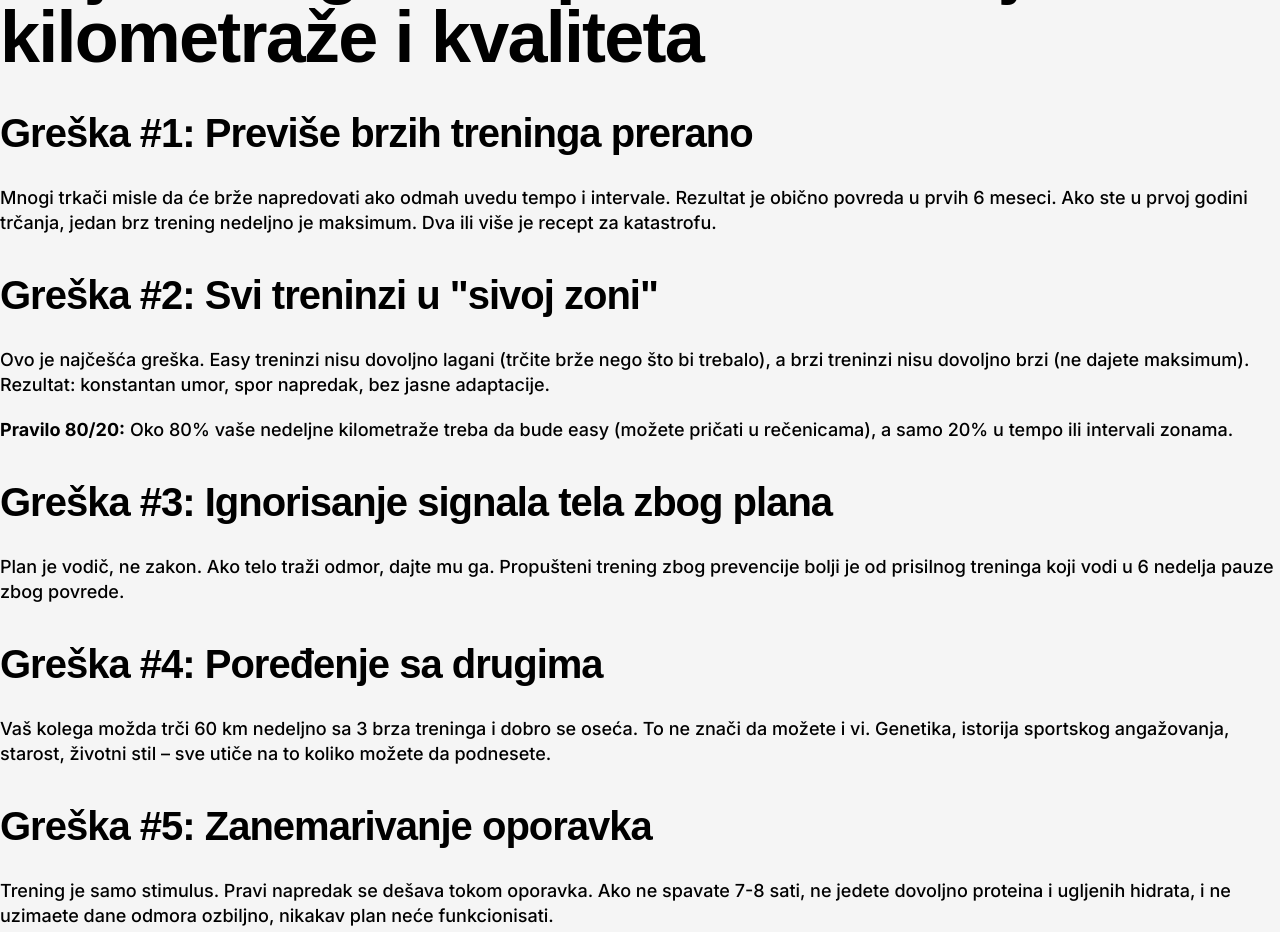
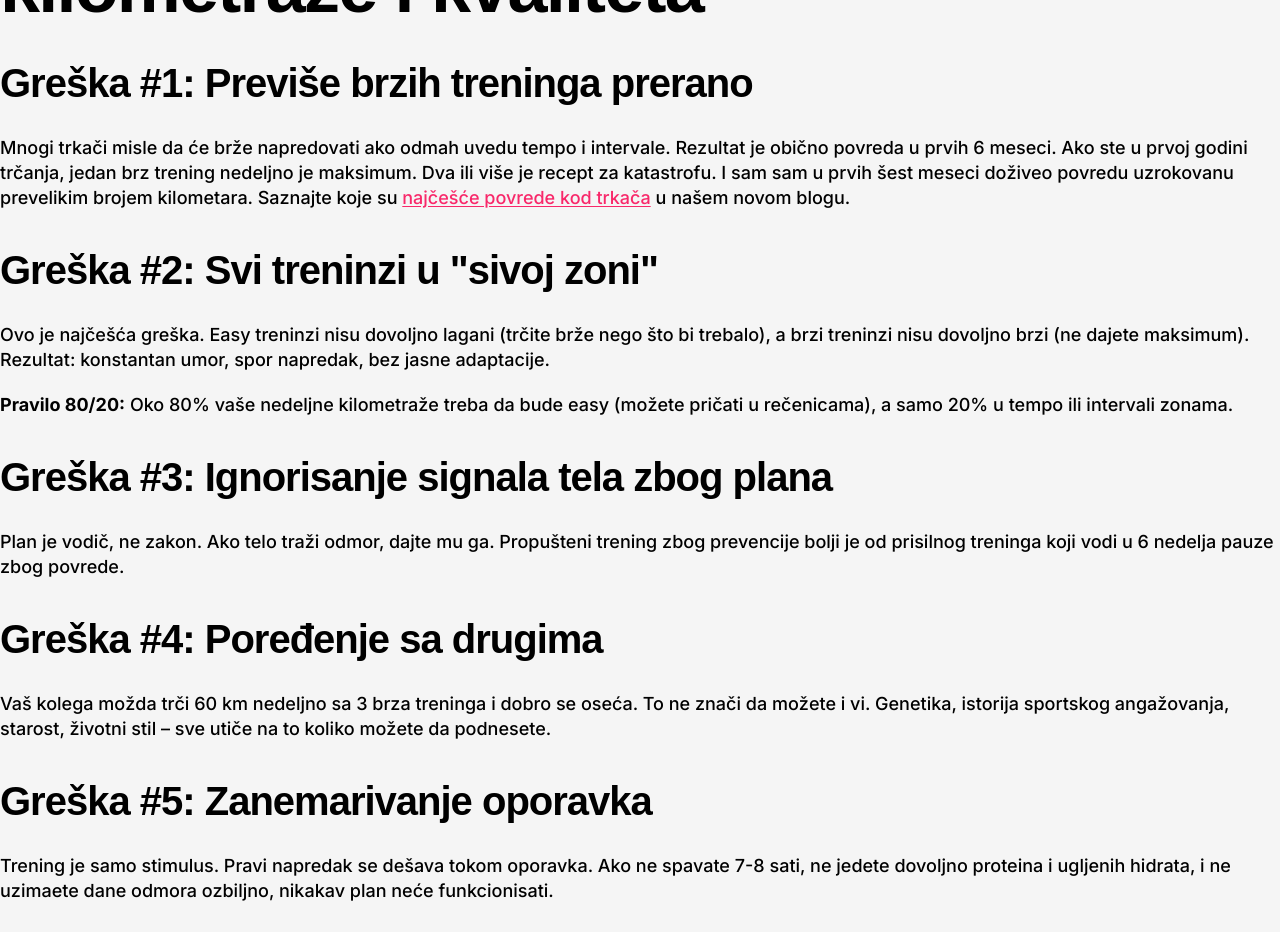
Before and after one commit to krsticzoran/runningstories, a Next.js app: page /trening/kilometraza-ili-kvalitet in a window 1280 px wide. Shown: the part 6260-7192 px from the top of the page. Built offline with nearby package versions, Linux system fonts and the light colour scheme; a web font is replaced by a local one.

Commit message:
style:improve single post page

```diff
--- a/app/[category]/[slug]/page.tsx
+++ b/app/[category]/[slug]/page.tsx
@@ -59,7 +59,7 @@ export default async function PostPage({ params }: PostPageProps) {
           sizes="100vw"
           quality={75}
           priority
-          className="w-full h-[400px] xl:h-[500px] object-cover"
+          className="w-full h-[400px] xl:h-[450px] 2xl:h-[600px] object-cover"
         />
         <div className="pt-[100px] xl:pt-[120px] px-5 sm:px-8 lg:px-[60px] xl:px-0 flex justify-center">
           <div className="max-w-[1300px] w-full">
--- a/content/posts/trening/kilometraza-ili-kvalitet/index.mdx
+++ b/content/posts/trening/kilometraza-ili-kvalitet/index.mdx
@@ -189,7 +189,7 @@ Vaše telo će vam uvek slati signale kada je opterećenje preveliko. Problem je
 
 #### Greška #1: Previše brzih treninga prerano
 
-Mnogi trkači misle da će brže napredovati ako odmah uvedu tempo i intervale. Rezultat je obično povreda u prvih 6 meseci. Ako ste u prvoj godini trčanja, jedan brz trening nedeljno je maksimum. Dva ili više je recept za katastrofu.
+Mnogi trkači misle da će brže napredovati ako odmah uvedu tempo i intervale. Rezultat je obično povreda u prvih 6 meseci. Ako ste u prvoj godini trčanja, jedan brz trening nedeljno je maksimum. Dva ili više je recept za katastrofu. I sam sam u prvih šest meseci doživeo povredu uzrokovanu prevelikim brojem kilometara. Saznajte koje su [najčešće povrede kod trkača](/zdravlje/najcesce-povrede-trkaca) u našem novom blogu.
 
 #### Greška #2: Svi treninzi u "sivoj zoni"
 
```
Also changed, not shown: .velite/posts.json.
